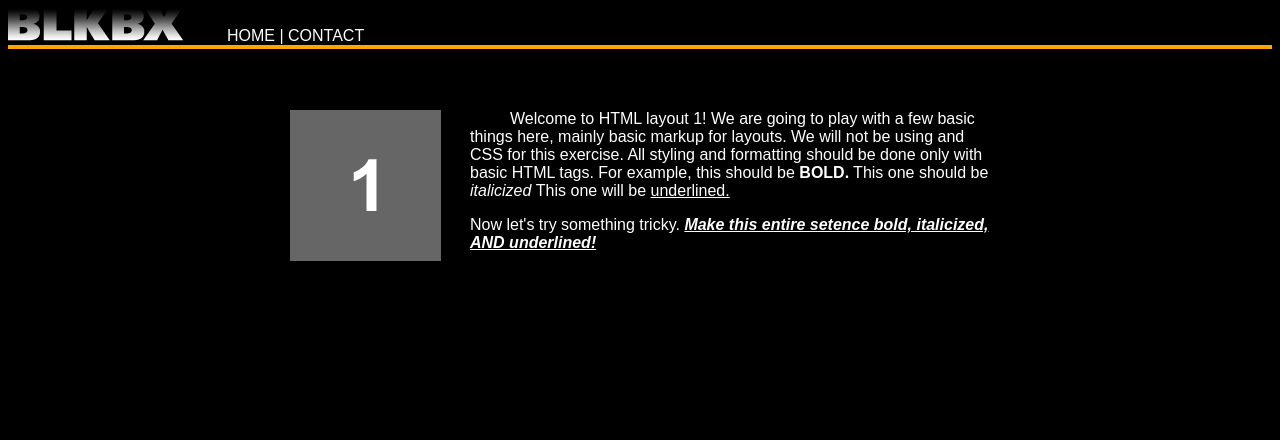
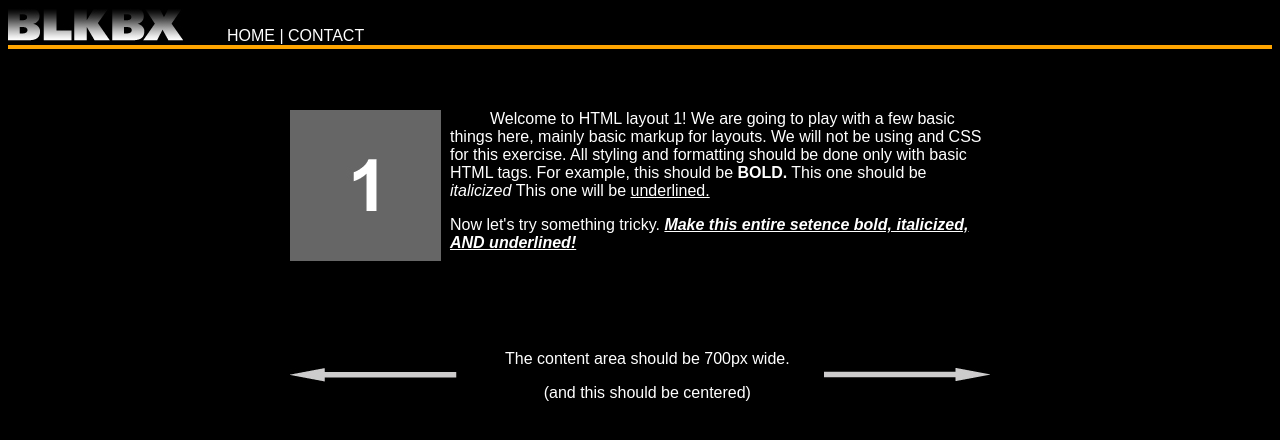
Before and after one commit to samueldonner/blkbx-internship-exercise1-cssonly, a plain HTML site: page index.html in a window 1280 px wide. Drawn offline with Linux system fonts and the light colour scheme.

Commit message:
put in arrows

```diff
--- a/index.html
+++ b/index.html
@@ -13,7 +13,7 @@
 		</div>
 		<div style="margin-left: auto; margin-right: auto; width: 700px;">
 			<img src="number1.jpg" style="float:left;"/>
-			<div style="margin-left: auto; width: 520px; float:right;">
+			<div style="margin-left: auto; width: 540px; float:right;">
 				<span style="font-family: arial; color:white;">
 				&nbsp;&nbsp;&nbsp;&nbsp;&nbsp;&nbsp;&nbsp;&nbsp;&nbsp;Welcome to HTML layout 1! We are going to play with a few basic things here, mainly basic markup for layouts. We will not be using and CSS for this exercise. All styling and formatting should be done only with basic HTML tags. For example, this should be
 				</span>
@@ -30,6 +30,17 @@
 					</span>
 				</p>
 			</div>
+
+				<div style="position:relative; top: 100px;">
+					<img style="float:left;" src="arrowleft.jpg"/>
+					<img style="float:right;" src="arrowright.jpg"/>
+				</div>
+				<div style="position:absolute; z-index:-1; top: 350px; text-align: center; margin-left:215px;">
+					<span style="font-family: arial; color:white;">
+						The content area should be 700px wide.
+						<p>(and this should be centered)</p>
+					</span>
+				</div>
 		</div>
 	</body>
 </html>
```
